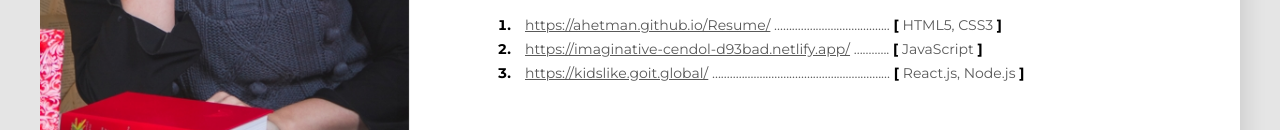
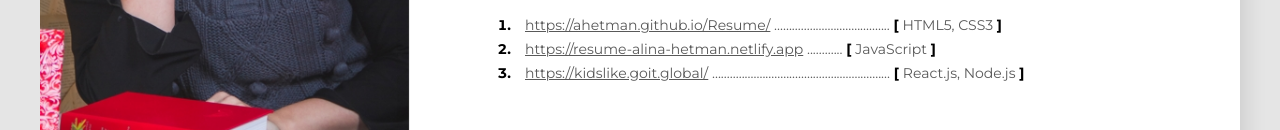
Before and after one commit to AHetman/Resume, a plain HTML site: page index.html in a window 1280 px wide. Shown: the part 394-524 px from the top of the page. Drawn offline with Linux system fonts and the light colour scheme.

Commit message:
add styles

```diff
--- a/index.html
+++ b/index.html
@@ -34,7 +34,7 @@
 
             </li >
             <li class="projects-item">
-                <span class="project"> <a href="https://imaginative-cendol-d93bad.netlify.app/" class="project-link">https://imaginative-cendol-d93bad.netlify.app/</a>
+                <span class="project"> <a href="https://resume-alina-hetman.netlify.app" class="project-link">https://resume-alina-hetman.netlify.app</a>
                 ............
                 <span class="project-bracket"> [ </span>  JavaScript <span class="project-bracket"> ] </span>
             </span>
```
